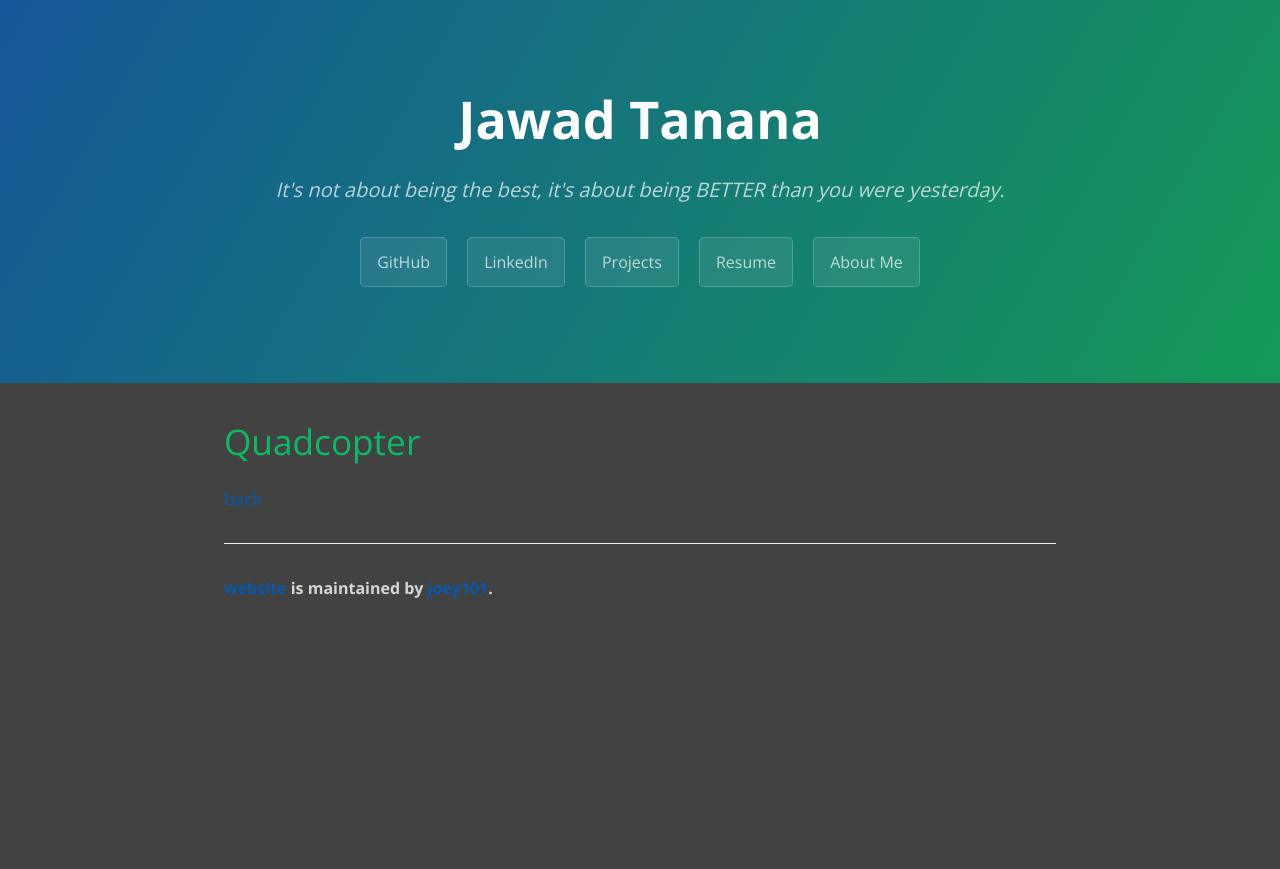
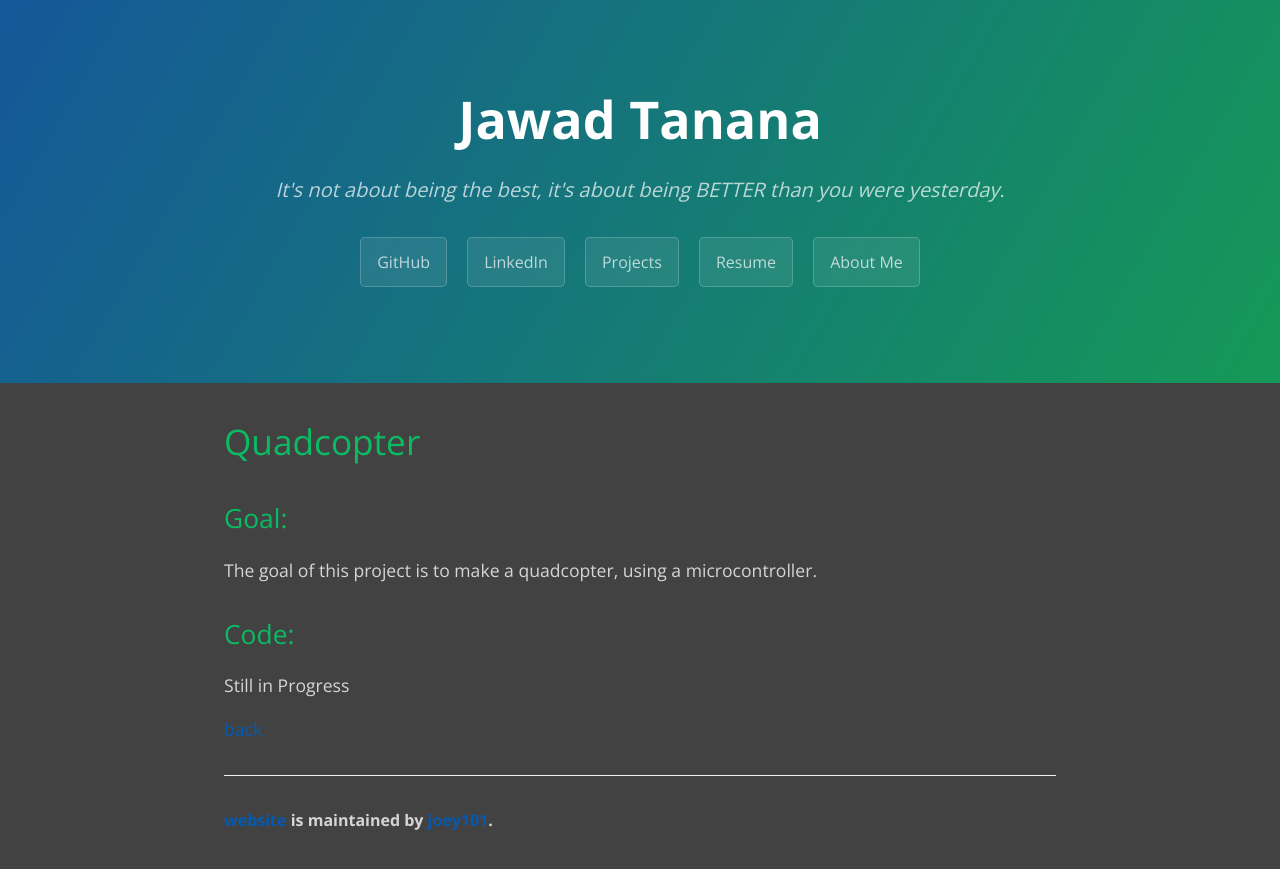
Before and after one commit to joey101/website, a Jekyll site: the page built from projects/quadcopter.md, in a window 1280 px wide. Shown: the top 869 px of the page. Built offline with Jekyll 4.4.1, drawn with Linux system fonts in a browser that asks for light colours.

Commit message:
updating project goals

```diff
--- a/projects/quadcopter.md
+++ b/projects/quadcopter.md
@@ -7,5 +7,13 @@ description: This is just another page
 # Quadcopter
 
 
+## Goal:
+
+The goal of this project is to make a quadcopter, using a microcontroller.
+
+## Code:
+
+Still in Progress
+
 
 [back](../index.html)
```
Also changed, not shown: projects/remote_door_lock.md (+3 -0 lines), projects/rfid_scanner.md (+4 -0 lines), projects/traffic_light_system.md (+3 -0 lines).
